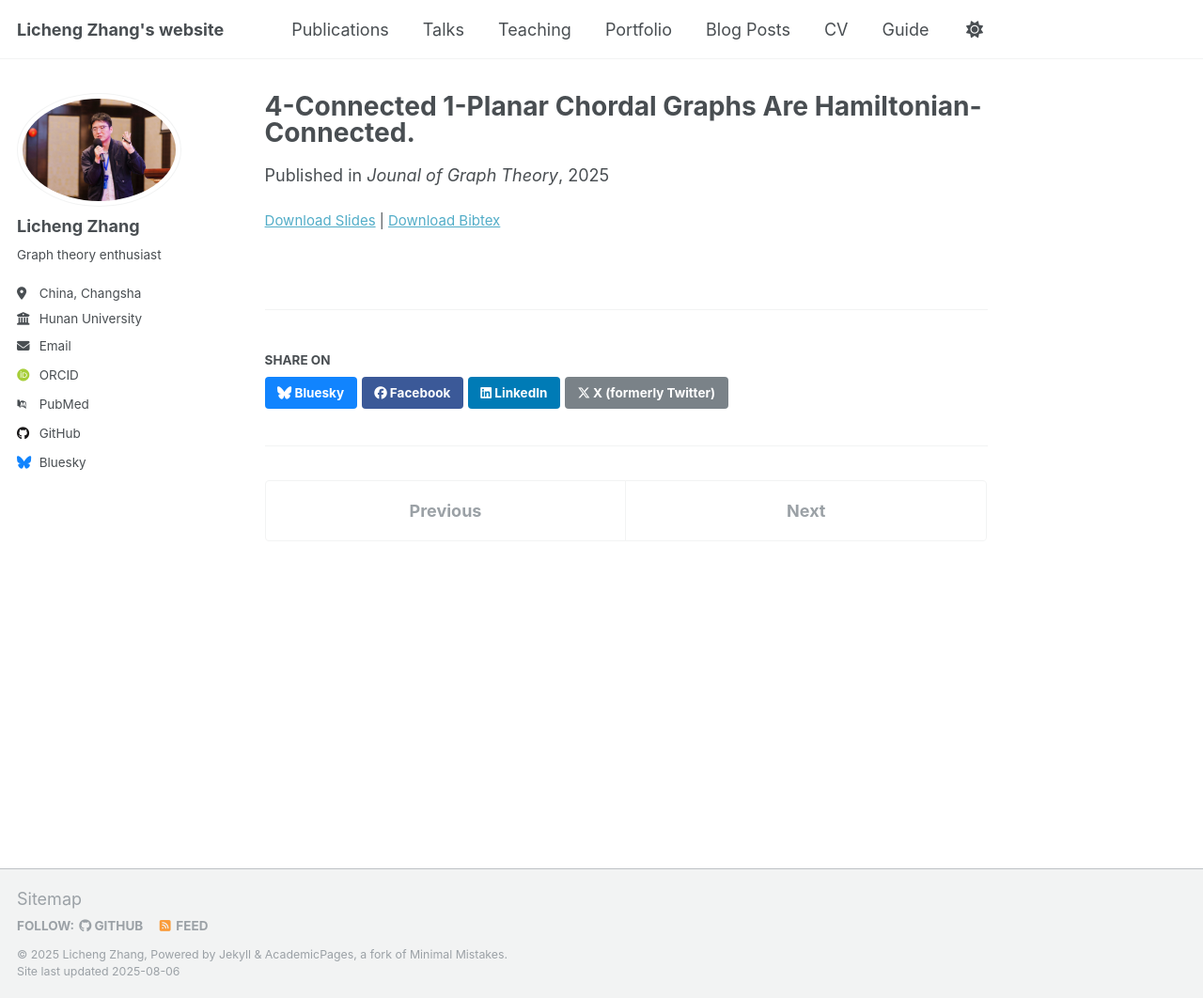
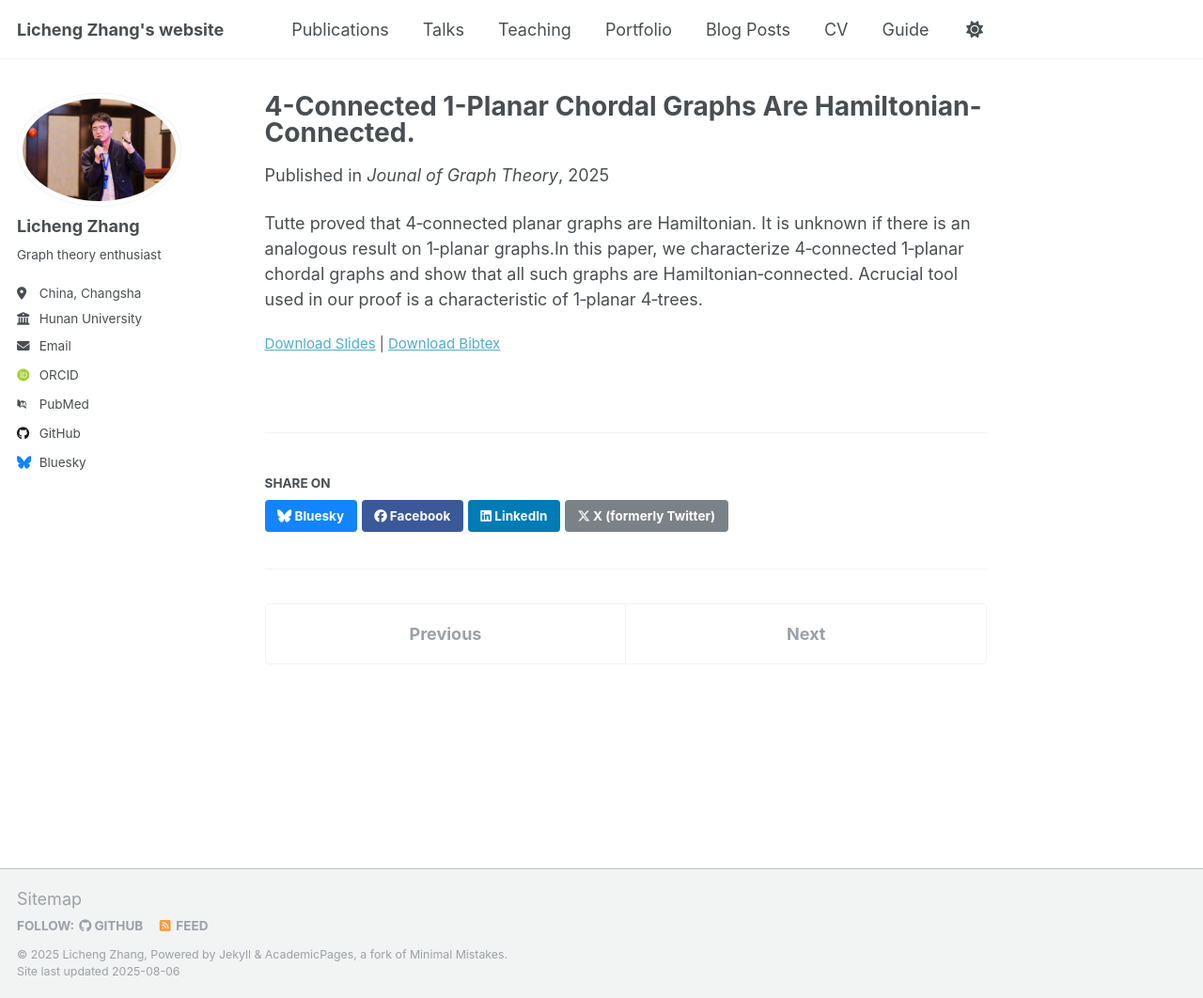
Before and after one commit to lichengzhang2/lichengzhang.github.io, a Jekyll site: the page built from _publications/2025-3-4-Connected 1-Planar Chordal Graphs Are Hamiltonian-Connected.md, in a window 1280 px wide and 1062 px high. Shown: the whole window at 94% size. Built offline with Jekyll 4.4.1, drawn with Linux system fonts in a browser that asks for light colours; some web fonts are replaced; a script that is not in the unit is left out.

Commit message:
Update 2025-3-4-Connected 1-Planar Chordal Graphs Are Hamiltonian-Connected.md

```diff
--- a/_publications/2025-3-4-Connected 1-Planar Chordal Graphs Are Hamiltonian-Connected.md
+++ b/_publications/2025-3-4-Connected 1-Planar Chordal Graphs Are Hamiltonian-Connected.md
@@ -10,3 +10,4 @@ slidesurl: 'http://academicpages.github.io/files/slides1.pdf'
 paperurl: 'https://doi.org/10.1002/jgt.23250'
 bibtexurl: 'http://academicpages.github.io/files/bibtex1.bib'
 ---
+Tutte proved that 4‐connected planar graphs are Hamiltonian. It is unknown if there is an analogous result on 1‐planar graphs.In this paper, we characterize 4‐connected 1‐planar chordal graphs and show that all such graphs are Hamiltonian‐connected. Acrucial tool used in our proof is a characteristic of 1‐planar 4‐trees.
```
